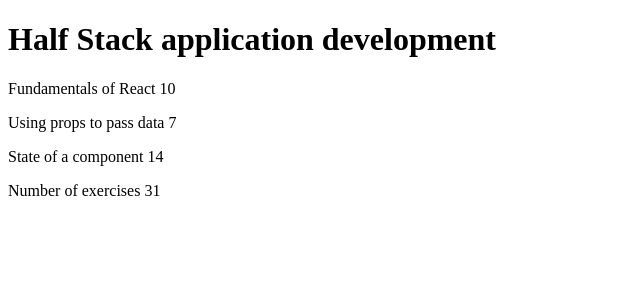
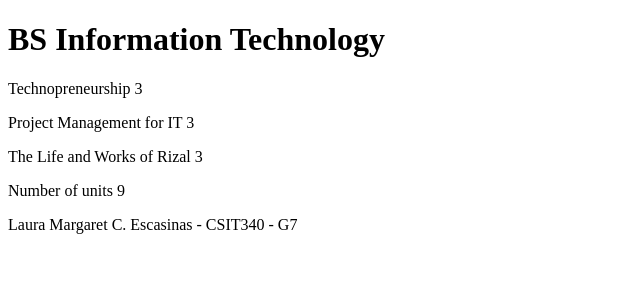
Before and after one commit to lauramargaretescasinas/CSIT340G7-Lab3-Escasinas, a React (Vite) app: page / in a window 1280 px wide. Shown: the top 300 px of the page, without its empty margins (0-640 px from the left). Built offline with nearby package versions, Linux system fonts and the light colour scheme.

Commit message:
1.1: course information step 1

```diff
--- a/src/App.jsx
+++ b/src/App.jsx
@@ -1,25 +1,61 @@
+const Header = (props) => {
+  return <h1>{props.course}</h1>
+}
+
+const Content = (props) => {
+  return (
+    <div>
+      <p>
+        {props.part1} {props.exercises1}
+      </p>
+      <p>
+        {props.part2} {props.exercises2}
+      </p>
+      <p>
+        {props.part3} {props.exercises3}
+      </p>
+    </div>
+  )
+}
+
+const Total = (props) => {
+  return <p>Number of units {props.sum}</p>
+}
+
+const Footer = (props) => {
+  return (
+    <p>
+      {props.name} - {props.code} - {props.section}
+    </p>
+  )
+}
+
 const App = () => {
-  const course = 'Half Stack application development'
-  const part1 = 'Fundamentals of React'
-  const exercises1 = 10
-  const part2 = 'Using props to pass data'
-  const exercises2 = 7
-  const part3 = 'State of a component'
-  const exercises3 = 14
+  const course = 'BS Information Technology'
+  const part1 = 'Technopreneurship'
+  const exercises1 = 3
+  const part2 = 'Project Management for IT'
+  const exercises2 = 3
+  const part3 = 'The Life and Works of Rizal'
+  const exercises3 = 3
+
+  const studentName = 'Laura Margaret C. Escasinas'
+  const courseCode = 'CSIT340'
+  const section = 'G7'
 
   return (
     <div>
-      <h1>{course}</h1>
-      <p>
-        {part1} {exercises1}
-      </p>
-      <p>
-        {part2} {exercises2}
-      </p>
-      <p>
-        {part3} {exercises3}
-      </p>
-      <p>Number of exercises {exercises1 + exercises2 + exercises3}</p>
+      <Header course={course} />
+      <Content
+        part1={part1}
+        exercises1={exercises1}
+        part2={part2}
+        exercises2={exercises2}
+        part3={part3}
+        exercises3={exercises3}
+      />
+      <Total sum={exercises1 + exercises2 + exercises3} />
+      <Footer name={studentName} code={courseCode} section={section} />
     </div>
   )
 }
```
